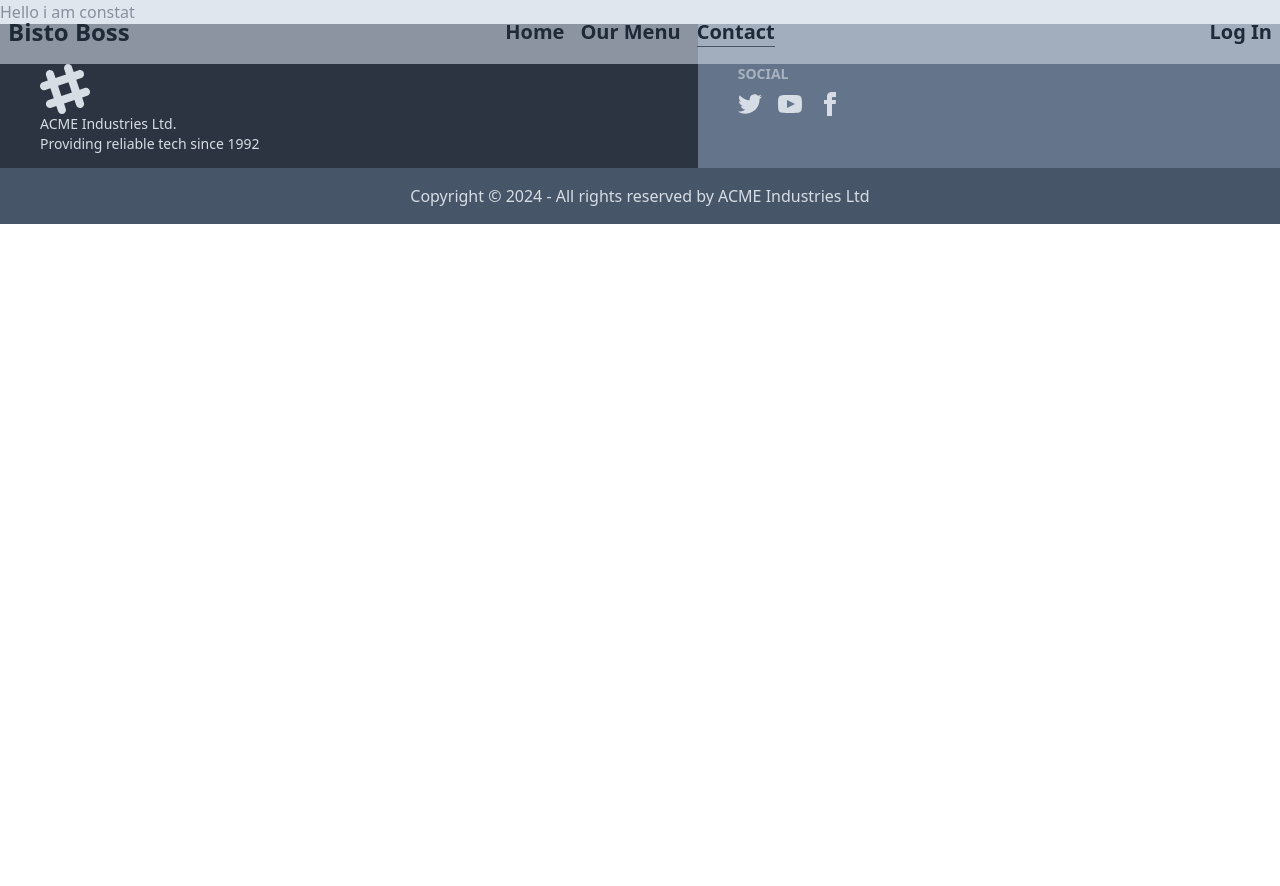
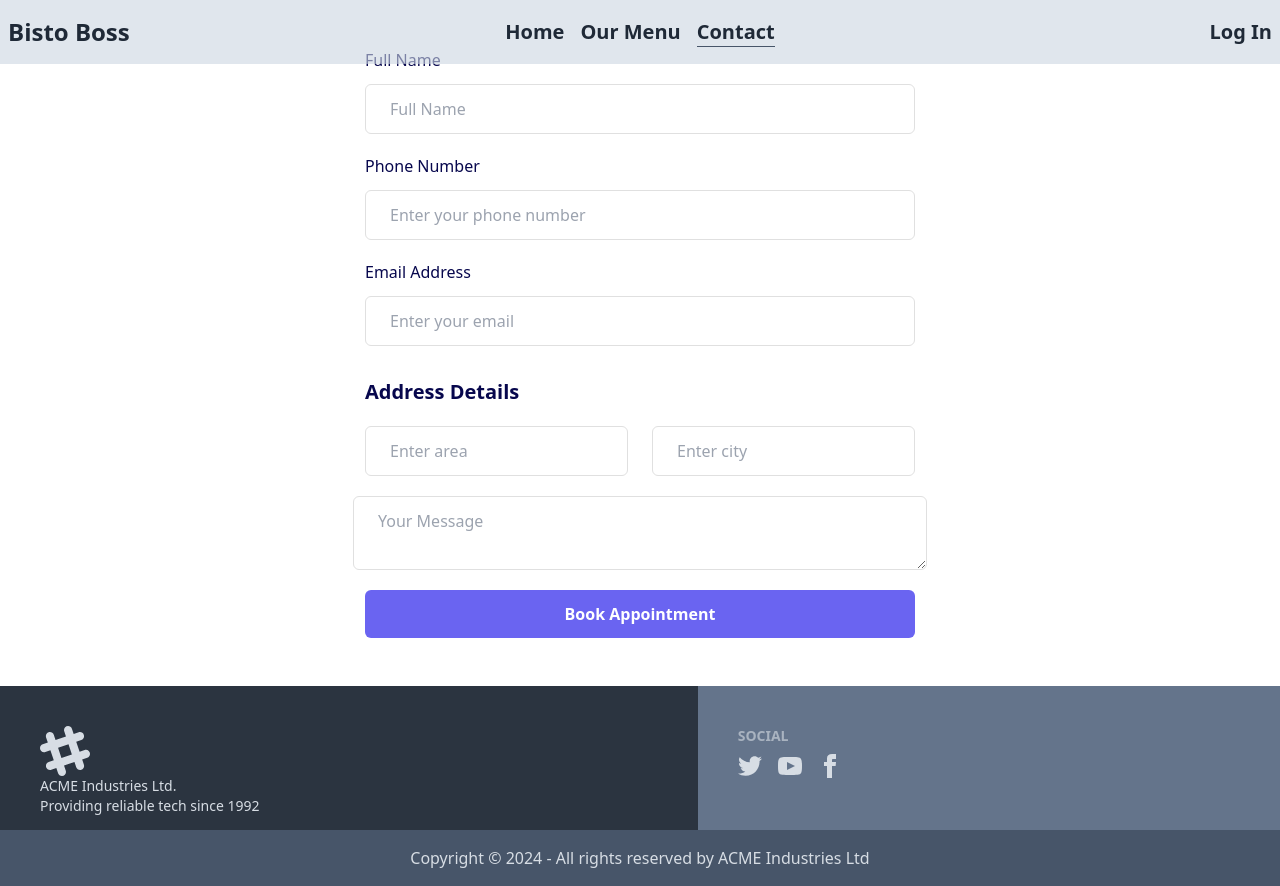
Before and after one commit to developerMohib/bisto-boss-client, a React (Vite) app: page /contact in a window 1280 px wide. Before the commit the page ends 800 px from the top, so only its background shows below. Built offline with nearby package versions, Linux system fonts and the light colour scheme; no server answers.

Commit message:
contact from added

```diff
--- /dev/null
+++ b/src/Hooks/useAxiosPublic.jsx
@@ -0,0 +1,10 @@
+import axios from "axios";
+
+const axiosPublic = axios.create({
+    baseURL : `http://localhost:5000`
+  });
+const useAxiosPublic = () => {
+    return axiosPublic ;
+};
+
+export default useAxiosPublic;
--- a/src/Hooks/useCartData.jsx
+++ b/src/Hooks/useCartData.jsx
@@ -7,7 +7,7 @@ const useCartData = () => {
     const {user} = useAuth();
 
     const email = user?.email ;
-    const { refetch, data: cart = [] } = useQuery({
+    const { refetch, data: cart =[]} = useQuery({
         queryKey: ['cart'],
         queryFn: async () => {
             const res = await axiosSecure.get(`/carts?email=${email}`) ;
@@ -21,6 +21,7 @@ const useCartData = () => {
     //         </div>
     //       );
     // }
+    console.log(cart, 'hooks cart')
     return [cart,refetch]
 };
 
--- a/src/Pages/Contact/Contact/Contact.jsx
+++ b/src/Pages/Contact/Contact/Contact.jsx
@@ -1,12 +1,92 @@
 import DynamicTitle from "../../../Component/DynamicTitle/DynamicTitle";
 
 const Contact = () => {
-    return (
-        <div>
-            <DynamicTitle titleName={'Contact'} > </DynamicTitle>
-            <h1> Hello i am constat  </h1>
+  return (
+    <div>
+      <DynamicTitle titleName={"Contact"}> </DynamicTitle>
+      <div className="flex items-center justify-center p-12">
+        <div className="mx-auto w-full max-w-[550px] bg-white">
+          <form>
+            <div className="mb-5">
+              <label className="mb-3 block text-base font-medium text-[#07074D]">
+                Full Name
+              </label>
+              <input
+                type="text"
+                name="name"
+                id="name"
+                placeholder="Full Name"
+                className="w-full rounded-md border border-[#e0e0e0] bg-white py-3 px-6 text-base font-medium text-[#6B7280] outline-none focus:border-[#6A64F1] focus:shadow-md"
+              />
+            </div>
+            <div className="mb-5">
+              <label className="mb-3 block text-base font-medium text-[#07074D]">
+                Phone Number
+              </label>
+              <input
+                type="text"
+                name="phone"
+                id="phone"
+                placeholder="Enter your phone number"
+                className="w-full rounded-md border border-[#e0e0e0] bg-white py-3 px-6 text-base font-medium text-[#6B7280] outline-none focus:border-[#6A64F1] focus:shadow-md"
+              />
+            </div>
+            <div className="mb-5">
+              <label className="mb-3 block text-base font-medium text-[#07074D]">
+                Email Address
+              </label>
+              <input
+                type="email"
+                name="email"
+                id="email"
+                placeholder="Enter your email"
+                className="w-full rounded-md border border-[#e0e0e0] bg-white py-3 px-6 text-base font-medium text-[#6B7280] outline-none focus:border-[#6A64F1] focus:shadow-md"
+              />
+            </div>
+
+            <div className="mb-5 pt-3">
+              <label className="mb-5 block text-base font-semibold text-[#07074D] sm:text-xl">
+                Address Details
+              </label>
+              <div className="-mx-3 flex flex-wrap">
+                <div className="w-full px-3 sm:w-1/2">
+                  <div className="mb-5">
+                    <input
+                      type="text"
+                      name="area"
+                      id="area"
+                      placeholder="Enter area"
+                      className="w-full rounded-md border border-[#e0e0e0] bg-white py-3 px-6 text-base font-medium text-[#6B7280] outline-none focus:border-[#6A64F1] focus:shadow-md"
+                    />
+                  </div>
+                </div>
+                <div className="w-full px-3 sm:w-1/2">
+                  <div className="mb-5">
+                    <input
+                      type="text"
+                      name="city"
+                      id="city"
+                      placeholder="Enter city"
+                      className="w-full rounded-md border border-[#e0e0e0] bg-white py-3 px-6 text-base font-medium text-[#6B7280] outline-none focus:border-[#6A64F1] focus:shadow-md"
+                    />
+                  </div>
+                </div>
+                <textarea name="" id="" placeholder="Your Message" className="w-full rounded-md border border-[#e0e0e0] bg-white py-3 px-6 text-base font-medium text-[#6B7280] outline-none focus:border-[#6A64F1] focus:shadow-md">
+
+                </textarea>
+              </div>
+            </div>
+
+            <div>
+              <button className="hover:shadow-form w-full rounded-md bg-[#6A64F1] py-3 px-8 text-center text-base font-semibold text-white outline-none">
+                Book Appointment
+              </button>
+            </div>
+          </form>
         </div>
-    );
+      </div>
+    </div>
+  );
 };
 
 export default Contact;
--- a/src/Pages/Register/Register.jsx
+++ b/src/Pages/Register/Register.jsx
@@ -4,11 +4,14 @@ import { useForm } from "react-hook-form";
 import { useContext, useState } from "react";
 import { AuthCustomContext } from "../../AuthProvider/AuthProvider";
 import toast from "react-hot-toast";
+import useAxiosPublic from "../../Hooks/useAxiosPublic";
 const Register = () => {
-  const {createUser,updateProfileUser} = useContext(AuthCustomContext)
+  const { createUser, updateProfileUser } = useContext(AuthCustomContext);
   const [showPass, setShowPass] = useState(true);
-  const navigate = useNavigate() ;
-  const photoURL = "https://img.daisyui.com/images/stock/photo-1534528741775-53994a69daeb.jpg";
+  const axiosPublic = useAxiosPublic() ;
+  const navigate = useNavigate();
+  const photoURL =
+    "https://img.daisyui.com/images/stock/photo-1534528741775-53994a69daeb.jpg";
   const {
     register,
     formState: { errors },
@@ -16,29 +19,38 @@ const Register = () => {
   } = useForm();
   const onSubmit = (data) => {
     console.log(data);
-    const name = data.name ;
-    const email = data.email ;
-    const password = data.password ;
+    const name = data.name;
+    const email = data.email;
+    const password = data.password;
+    const userInfo = {
+      name, email
+    }
     // sign up
     createUser(email, password)
-    .then(result => {
-      console.log(result)
-      toast.success('successfull')
-      navigate('/login', { replace: true });
+      .then((result) => {
+        console.log(result);
 
-      updateProfileUser(name,photoURL)
-      .then(result => {
-        console.log(result)
+        updateProfileUser(name, photoURL)
+          .then((result) => {
+            console.log(result);
+
+            axiosPublic.post('/users',userInfo)
+            .then(res => {
+              console.log(res.data)
+              if(res.data.insertedId){
+                toast.success("successfull");
+                navigate("/login", { replace: true });
+              }
+            })
+          })
+          .catch((err) => {
+            console.error(err);
+          });
       })
-      .catch(err => {
-        console.error(err)
-      })
-
-    })
-    .catch(err => {
-      console.error(err.message)
-      toast.error(err.message)
-    })
+      .catch((err) => {
+        console.error(err.message);
+        toast.error(err.message);
+      });
   };
   return (
     <div>
--- a/src/Routes/Routes.jsx
+++ b/src/Routes/Routes.jsx
@@ -7,7 +7,7 @@ import Register from "../Pages/Register/Register"
 import Menu from "../Pages/Menu/Menu";
 import Order from "../Pages/Order/Order/Order";
 import Contact from "../Pages/Contact/Contact/Contact";
-// import PrivateRoutes from "./PrivateRoutes";
+import PrivateRoutes from "./PrivateRoutes";
 import Cart from "../Pages/Dashboard/Cart/Cart";
 import Dashboard from "../Root/Dashboard";
 import UserHome from "../Pages/Dashboard/UserHome/UserHome";
@@ -50,7 +50,7 @@ export const router = createBrowserRouter([
   },
   {
     path: 'dashboard',
-    element: <Dashboard> </Dashboard>,
+    element: <PrivateRoutes> <Dashboard> </Dashboard> </PrivateRoutes>,
     children:[
       {
         path: 'userHome',
```
